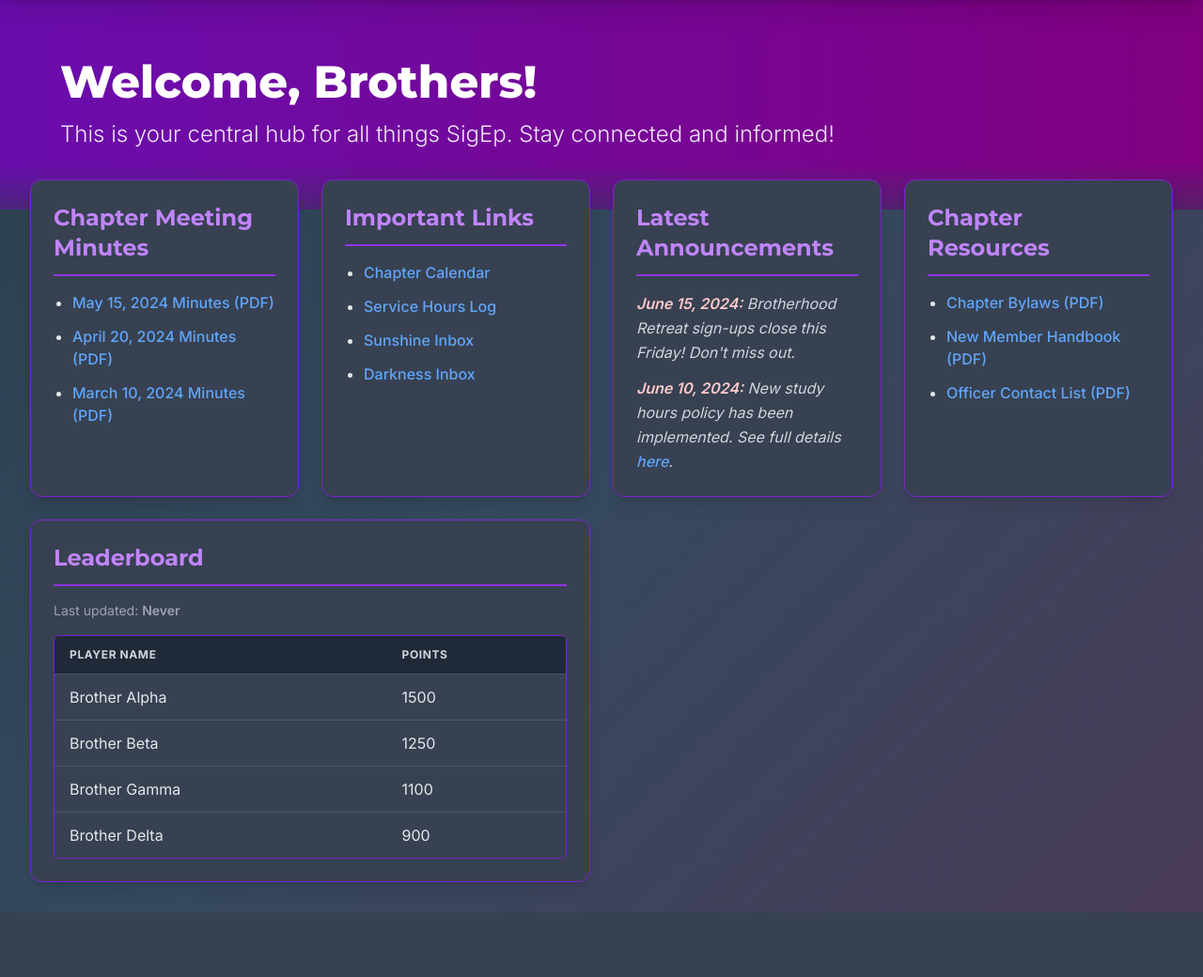
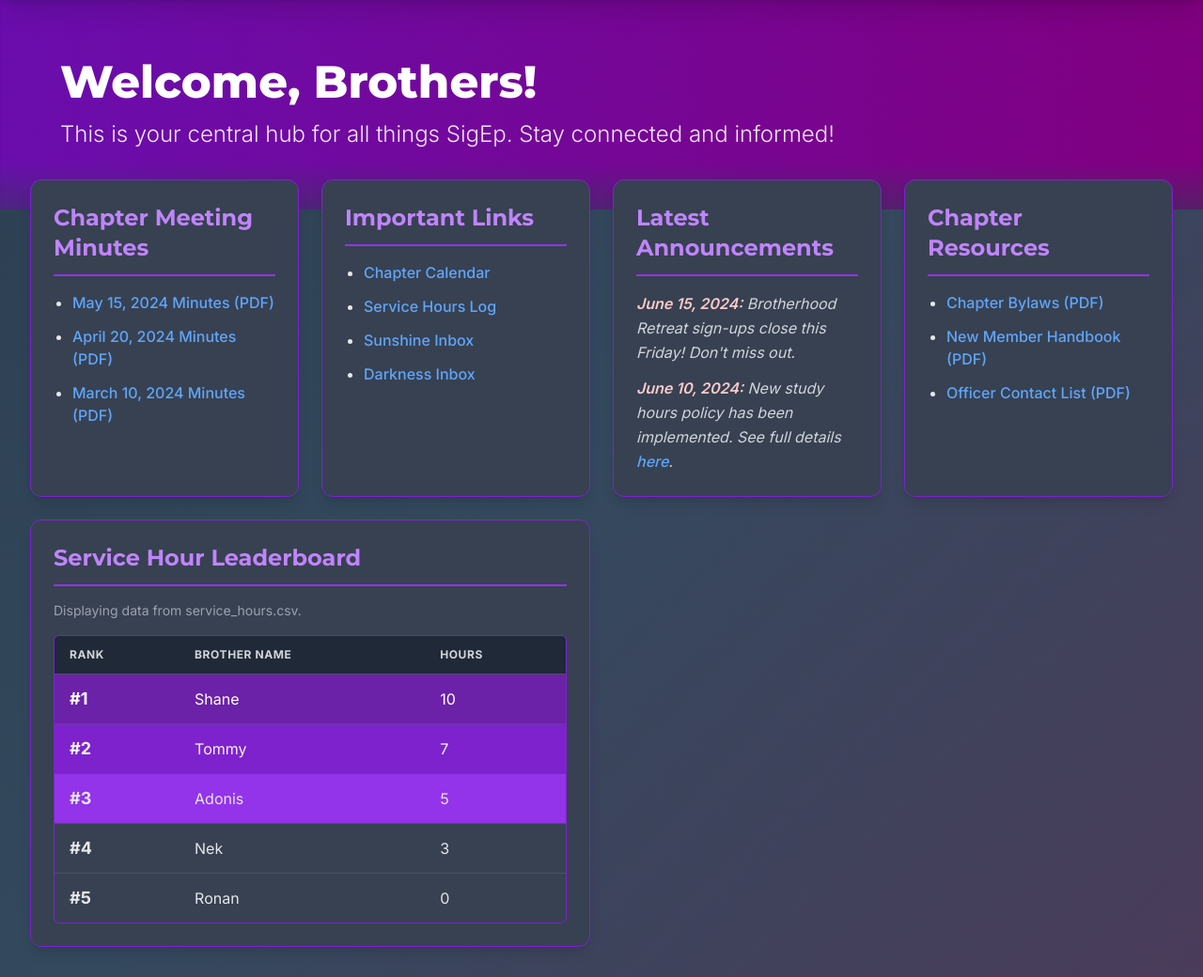
Before and after one commit to stully18/SigEpHub, a Flask app: page /dashboard in a window 1280 px wide. Shown: the part 81-1121 px from the top of the page at 94% size. Before the commit the page ends 1052 px from the top, so only its background shows below. Run offline with Flask 3, Linux system fonts and the light colour scheme; the visitor is signed in with stand-in values (Sample User, id 1); some libraries are stand-ins or nearby versions.

Commit message:
crazy rework

```diff
--- a/app.py
+++ b/app.py
@@ -1,32 +1,57 @@
 from flask import Flask, render_template, request, redirect, url_for, flash
 from flask_login import LoginManager, UserMixin, login_user, login_required, logout_user, current_user
 import os
+import pandas as pd
 
 app = Flask(__name__)
-# IMPORTANT: Change this secret key to a strong, unique, and randomly generated value in a real application!
-# For production, use environment variables (e.g., os.environ.get('SECRET_KEY'))
-app.config['SECRET_KEY'] = os.urandom(24) # Generates a random 24-byte key
+app.config['SECRET_KEY'] = os.urandom(24)
 
 login_manager = LoginManager()
 login_manager.init_app(app)
-login_manager.login_view = 'login' # This tells Flask-Login which view function handles logins
+login_manager.login_view = 'login'
 
-# Your dummy user database
+SERVICE_HOURS_CSV_PATH = os.path.join(app.root_path, 'data', 'service_hours.csv')
+
 userDB = {
     "shane": "012420",
     "ronan": "1234"
 }
 
-# User class for Flask-Login
+leaderboard_data = []
+
+def load_leaderboard_from_csv():
+    global leaderboard_data
+    os.makedirs(os.path.dirname(SERVICE_HOURS_CSV_PATH), exist_ok=True)
+    if os.path.exists(SERVICE_HOURS_CSV_PATH):
+        try:
+            df = pd.read_csv(SERVICE_HOURS_CSV_PATH)
+            df.columns = df.columns.str.strip().str.lower()
+            if 'name' in df.columns and 'hours' in df.columns:
+                df_filtered = df[['name', 'hours']].copy()
+                df_filtered['hours'] = pd.to_numeric(df_filtered['hours'], errors='coerce').fillna(0)
+                df_sorted = df_filtered.sort_values(by='hours', ascending=False)
+                leaderboard_data = df_sorted.to_dict(orient='records')
+            elif 'brother' in df.columns and 'service_hours' in df.columns:
+                df_filtered = df[['brother', 'service_hours']].rename(columns={'brother': 'name', 'service_hours': 'hours'}).copy()
+                df_filtered['hours'] = pd.to_numeric(df_filtered['hours'], errors='coerce').fillna(0)
+                df_sorted = df_filtered.sort_values(by='hours', ascending=False)
+                leaderboard_data = df_sorted.to_dict(orient='records')
+            else:
+                leaderboard_data = []
+        except Exception as e:
+            leaderboard_data = []
+    else:
+        leaderboard_data = []
+
+load_leaderboard_from_csv()
+
 class User(UserMixin):
     def __init__(self, id):
         self.id = id
 
     def get_id(self):
-        # Flask-Login requires this to return a string
         return str(self.id)
 
-# User loader callback: used by Flask-Login to reload the user object from the user ID stored in the session
 @login_manager.user_loader
 def load_user(user_id):
     if user_id in userDB:
@@ -34,69 +59,56 @@
     return None
 
 @app.route("/", methods=["GET", "POST"])
-@app.route("/login", methods=["GET", "POST"]) # Also make /login accessible
+@app.route("/login", methods=["GET", "POST"])
 def login():
-    # If the user is already logged in, redirect them to the dashboard
     if current_user.is_authenticated:
         return redirect(url_for('dashboard'))
 
-    # If the request method is POST (i.e., form submission)
     if request.method == "POST":
         username = request.form.get("username")
         password = request.form.get("password")
 
-        # Basic input cleaning
         if username:
-            username = username.strip()
+            username = username.strip().lower() # Normalize username to lowercase
         if password:
-            password = password.strip()
+            password = password.strip().lower() # Normalize password to lowercase (if your passwords are lowercase)
 
-        # Check credentials
         if username in userDB and userDB[username] == password:
             user = User(username)
-            login_user(user) # Log the user in (Flask-Login handles session)
-            flash("Login successful!", "success") # Flash a success message
-            return redirect(url_for('dashboard')) # Redirect to dashboard after successful login
+            login_user(user)
+            flash("Login successful!", "success")
+            return redirect(url_for('dashboard'))
         else:
-            flash("Invalid username or password.", "danger") # Flash an error message
-            # If login fails, render the login page again (no redirect needed here as it's the same page)
+            flash("Invalid username or password.", "danger")
             return render_template("login.html")
 
-    # For GET requests, just render the login page
     return render_template("login.html")
 
 @app.route("/dashboard")
-@login_required # Protect this route: only accessible if user is logged in
+@login_required
 def dashboard():
-    # current_user is provided by Flask-Login when a user is logged in
-    return render_template("dashboard.html", username=current_user.id)
+    # The leaderboard_data is already loaded at startup and stored globally
+    return render_template("dashboard.html", username=current_user.id, leaderboard=leaderboard_data)
 
 @app.route("/logout")
-@login_required # Ensure only logged-in users can logout
+@login_required
 def logout():
-    logout_user() # Log the user out (Flask-Login handles session clearing)
-    flash("You have been logged out.", "info") # Flash an info message
-    return redirect(url_for('login')) # Redirect to the login page after logout
+    logout_user()
+    flash("You have been logged out.", "info")
+    return redirect(url_for('login'))
 
-# Example route for serving files (if you have one and want to serve them securely)
-# You might need to create a 'files' directory inside your 'static' folder
-# For example, static/files/minutes/2024-05-15_Chapter_Meeting.pdf
+# Removed the /upload_service_hours route as it's no longer needed
+
 @app.route('/files/<path:filename>')
-@login_required # Ensure files are only accessible to logged-in users
+@login_required
 def serve_file(filename):
-    # This is a basic example. For production, consider using Nginx/Apache for static files
-    # or a more robust file serving solution.
-    # The 'directory' argument should point to the base directory of your files.
-    # Make sure your files are within the 'static' folder or configure Flask to serve from another location.
-    # If your files are directly in static/, use 'static' as the directory.
-    # If they are in static/files/, use os.path.join(app.root_path, 'static', 'files')
+    # This route is for serving static files from the 'static/files' directory,
+    # if you have PDF minutes, etc.
     try:
-        # Assuming your files are in a 'files' subfolder within 'static'
-        # e.g., static/files/minutes/myfile.pdf
         return redirect(url_for('static', filename='files/' + filename))
     except Exception as e:
         flash(f"Error serving file: {e}", "danger")
-        return redirect(url_for('dashboard')) # Or render an error page
+        return redirect(url_for('dashboard'))
 
 if __name__ == '__main__':
     app.run(debug=True)
--- /dev/null
+++ b/data/service_hours.csv
@@ -0,0 +1,6 @@
+Name,Hours
+Shane,10
+Adonis,5
+Ronan,0
+Nek,3
+Tommy,7
--- a/requirements.txt
+++ b/reqirements.txt
@@ -10,9 +10,15 @@
 itsdangerous==2.2.0
 Jinja2==3.1.6
 MarkupSafe==3.0.2
+numpy==2.3.0
+pandas==2.3.0
+python-dateutil==2.9.0.post0
 python-dotenv==1.1.0
+pytz==2025.2
 requests==2.32.4
+six==1.17.0
 SQLAlchemy==2.0.41
 typing_extensions==4.14.0
+tzdata==2025.2
 urllib3==2.4.0
 Werkzeug==3.1.3
--- a/static/script.js
+++ /dev/null
@@ -1,70 +0,0 @@
-// --- Google Sheets API Configuration ---
-const API_KEY = 'AIzaSyDkgtJlraDbzyxGiex4zyMvVuB-GSrX7rw'; // Replace with your actual API Key
-const SPREADSHEET_ID = '12ZcH3BaGC-J_96nF-8ujTmb_2D5SXVZJt1nN5gBsLac'; // Replace with your Spreadsheet ID
-const SHEET_NAME = 'Sperm_Points'; // Replace with your Sheet Name (e.g., "Leaderboard")
-const RANGE = 'A:B'; // *** UPDATED: Now A:B for Player Name and Points ***
-
-// --- DOM Elements ---pu
-const leaderboardTableBody = document.querySelector('#leaderboard-table tbody');
-const lastUpdatedSpan = document.getElementById('last-updated');
-const loadingMessage = document.querySelector('.leaderboard .loading-message');
-const errorMessage = document.querySelector('.leaderboard .error-message');
-
-/**
- * Fetches leaderboard data from Google Sheets and updates the table.
- */
-async function fetchLeaderboardData() {
-    loadingMessage.style.display = 'block'; // Show loading message
-    errorMessage.style.display = 'none';    // Hide error message
-    leaderboardTableBody.innerHTML = '';    // Clear existing data
-
-    const url = `https://sheets.googleapis.com/v4/spreadsheets/${SPREADSHEET_ID}/values/${SHEET_NAME}!${RANGE}?key=${API_KEY}`;
-
-    try {
-        const response = await fetch(url);
-        if (!response.ok) {
-            throw new Error(`HTTP error! status: ${response.status}`);
-        }
-        const data = await response.json();
-        const rows = data.values;
-
-        if (rows && rows.length > 1) { // Assuming first row is headers
-            const leaderboardData = rows.slice(1); // Get data rows
-
-            // Sort data by points in descending order before displaying
-            // Assuming points are in the second column (index 1)
-            leaderboardData.sort((a, b) => (parseInt(b[1]) || 0) - (parseInt(a[1]) || 0));
-
-            leaderboardData.forEach(row => {
-                // *** UPDATED: Only Player Name (index 0) and Points (index 1) ***
-                const playerName = row[0] || 'N/A';
-                const points = row[1] || '0'; // Default to 0 if points are missing
-
-                const tr = document.createElement('tr');
-                tr.innerHTML = `
-                    <td>${playerName}</td>
-                    <td>${points}</td>
-                `;
-                leaderboardTableBody.appendChild(tr);
-            });
-            lastUpdatedSpan.textContent = new Date().toLocaleTimeString(); // Update last updated time
-        } else {
-            leaderboardTableBody.innerHTML = '<tr><td colspan="2">No leaderboard data found.</td></tr>'; // *** UPDATED colspan ***
-            lastUpdatedSpan.textContent = new Date().toLocaleTimeString();
-        }
-    } catch (error) {
-        console.error("Error fetching leaderboard data:", error);
-        errorMessage.style.display = 'block'; // Show error message
-        leaderboardTableBody.innerHTML = ''; // Clear table on error
-        lastUpdatedSpan.textContent = "Failed";
-    } finally {
-        loadingMessage.style.display = 'none'; // Hide loading message
-    }
-}
-
-// --- Initial Load ---
-fetchLeaderboardData();
-
-// --- Refresh Every Hour ---
-const ONE_HOUR = 60 * 60 * 1000;
-setInterval(fetchLeaderboardData, ONE_HOUR);
--- a/templates/dashboard.html
+++ b/templates/dashboard.html
@@ -127,38 +120,36 @@
             </div>
 
             <div class="bg-gray-700 p-6 rounded-xl shadow-lg hover:shadow-xl transition duration-300 ease-in-out transform hover:-translate-y-1 border border-purple-700 md:col-span-2 lg:col-span-2 xl:col-span-2">
-                <h3 class="text-2xl font-bold mb-4 text-purple-400 border-b-2 border-purple-600 pb-3 font-['Montserrat']">Leaderboard</h3>
-                <p class="text-sm text-gray-400 mb-4">Last updated: <span id="last-updated" class="font-semibold">Never</span></p>
+                <h3 class="text-2xl font-bold mb-4 text-purple-400 border-b-2 border-purple-600 pb-3 font-['Montserrat']">Service Hour Leaderboard</h3>
+
+                <p class="text-sm text-gray-400 mb-4">Displaying data from service_hours.csv.</p>
+
                 <div class="overflow-x-auto border border-purple-700 rounded-md">
                     <table id="leaderboard-table" class="min-w-full divide-y divide-gray-600">
                         <thead class="bg-gray-800">
                             <tr>
-                                <th class="py-3 px-4 text-left text-xs font-bold text-gray-300 uppercase tracking-wider">Player Name</th>
-                                <th class="py-3 px-4 text-left text-xs font-bold text-gray-300 uppercase tracking-wider">Points</th>
+                                <th class="py-3 px-4 text-left text-xs font-bold text-gray-300 uppercase tracking-wider">Rank</th>
+                                <th class="py-3 px-4 text-left text-xs font-bold text-gray-300 uppercase tracking-wider">Brother Name</th>
+                                <th class="py-3 px-4 text-left text-xs font-bold text-gray-300 uppercase tracking-wider">Hours</th>
                             </tr>
                         </thead>
                         <tbody class="bg-gray-700 divide-y divide-gray-600">
-                            <tr>
-                                <td class="py-3 px-4 whitespace-nowrap text-gray-200">Brother Alpha</td>
-                                <td class="py-3 px-4 whitespace-nowrap text-gray-200">1500</td>
-                            </tr>
-                            <tr class="bg-gray-700">
-                                <td class="py-3 px-4 whitespace-nowrap text-gray-200">Brother Beta</td>
-                                <td class="py-3 px-4 whitespace-nowrap text-gray-200">1250</td>
-                            </tr>
-                            <tr>
-                                <td class="py-3 px-4 whitespace-nowrap text-gray-200">Brother Gamma</td>
-                                <td class="py-3 px-4 whitespace-nowrap text-gray-200">1100</td>
-                            </tr>
-                             <tr>
-                                <td class="py-3 px-4 whitespace-nowrap text-gray-200">Brother Delta</td>
-                                <td class="py-3 px-4 whitespace-nowrap text-gray-200">900</td>
-                            </tr>
+                            {% if leaderboard %}
+                                {% for entry in leaderboard %}
+                                    <tr class="{% if loop.index == 1 %}bg-purple-800 text-white{% elif loop.index == 2 %}bg-purple-700 text-gray-100{% elif loop.index == 3 %}bg-purple-600 text-gray-200{% else %}text-gray-200{% endif %}">
+                                        <td class="py-3 px-4 whitespace-nowrap font-bold text-lg">#{{ loop.index }}</td>
+                                        <td class="py-3 px-4 whitespace-nowrap">{{ entry.name }}</td>
+                                        <td class="py-3 px-4 whitespace-nowrap">{{ entry.hours | round(1) }}</td>
+                                    </tr>
+                                {% endfor %}
+                            {% else %}
+                                <tr>
+                                    <td colspan="3" class="py-4 text-center text-gray-400">No leaderboard data available. Ensure 'data/service_hours.csv' exists and is correctly formatted.</td>
+                                </tr>
+                            {% endif %}
                         </tbody>
                     </table>
                 </div>
-                <p class="loading-message text-center text-gray-400 mt-4 hidden">Loading leaderboard data...</p>
-                <p class="error-message text-center text-red-400 mt-4 hidden">Failed to load leaderboard data. Please try again later.</p>
             </div>
 
         </div>
```
Also changed, not shown: other parts of templates/dashboard.html (+11 -18 lines), static/style.css (deleted, +0 -80 lines), static/style2.css (deleted, +0 -124 lines), templates/login.html (+7 -10 lines).
